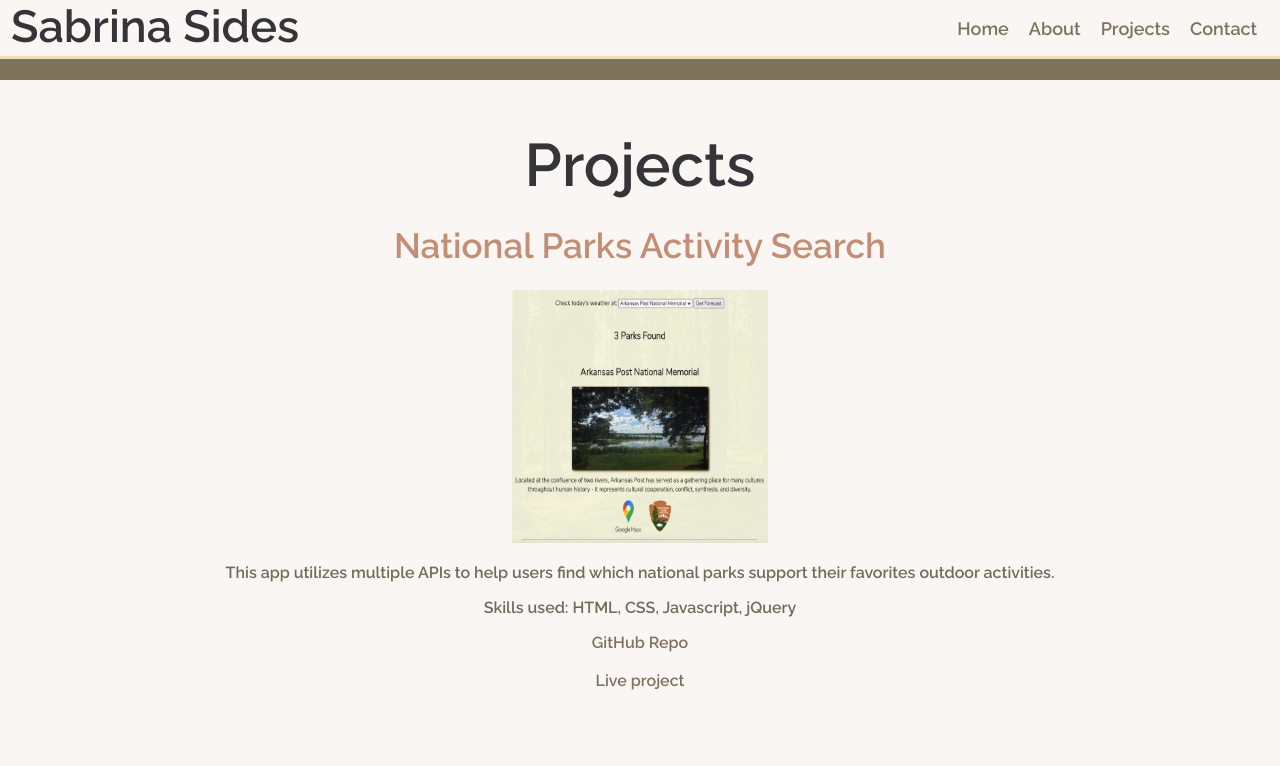
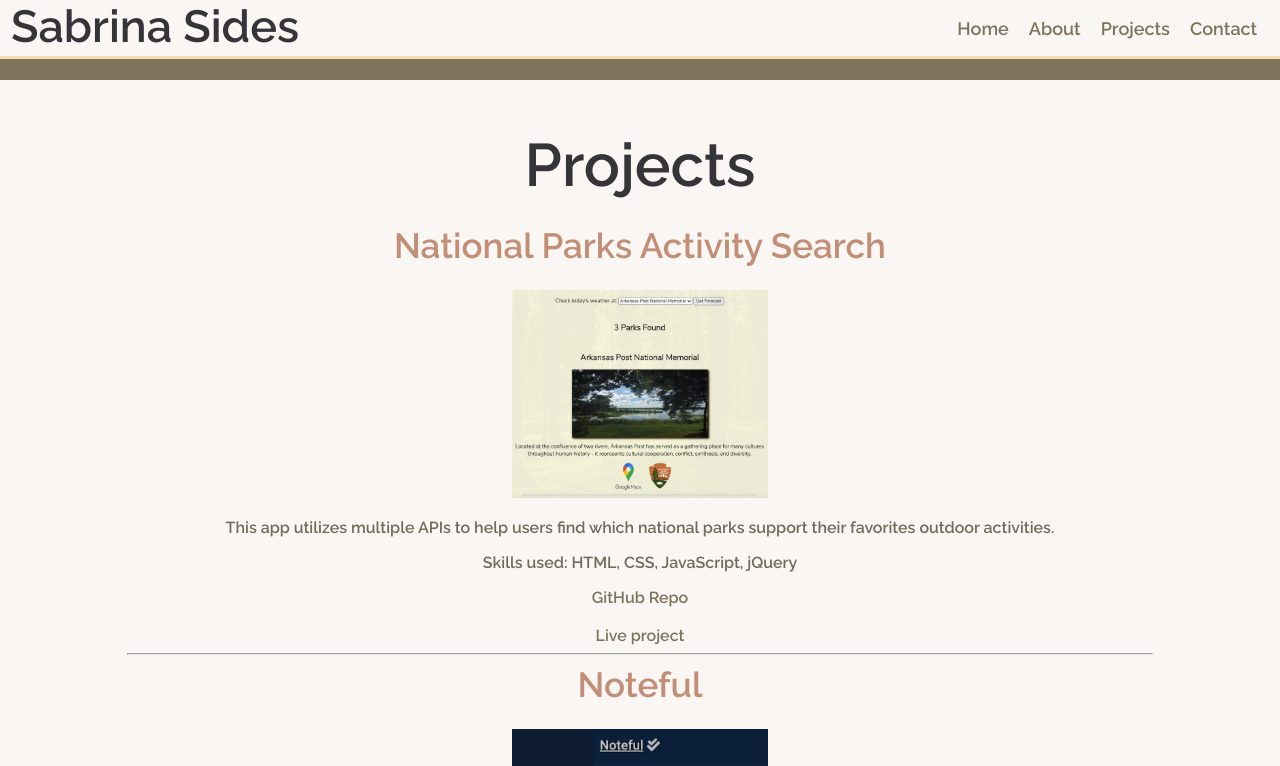
Before and after one commit to SabrinaSides/portfolio-sabrina-sides, a React (Create React App) app: page /projects in a window 1280 px wide. Shown: the top 766 px of the page. Built offline with nearby package versions, Linux system fonts and the light colour scheme.

Commit message:
adding new project

```diff
--- a/src/Projects/ProjectsPage.css
+++ b/src/Projects/ProjectsPage.css
@@ -9,9 +9,13 @@
   height: 60%;
 }
 
+hr {
+  width: 80%;
+}
+
 /* Desktop adjustments */
 @media all and (min-width: 600px) {
   .projects {
-    flex-direction: row;
+    flex-direction: column;
   }
 }
--- a/src/Projects/ProjectsPage.js
+++ b/src/Projects/ProjectsPage.js
@@ -1,6 +1,7 @@
 import React from 'react';
 import Project from './Project';
 import NPProject from '../images/NPProject.jpg';
+import Noteful from '../images/Noteful.jpeg';
 import './ProjectsPage.css';
 
 export default function Projects() {
@@ -14,9 +15,17 @@ export default function Projects() {
           src={NPProject}
           description="This app utilizes multiple APIs to help users find which national
           parks support their favorites outdoor activities."
-          skills="HTML, CSS, Javascript, jQuery"
+          skills="HTML, CSS, JavaScript, jQuery"
           urlRepo="https://github.com/SabrinaSides/NationalParksActivitySearch"
           urlLive="https://sabrinasides.github.io/NationalParksActivitySearch"
+        />
+        <hr />
+        <Project
+          title="Noteful"
+          src={Noteful}
+          description="Created in coordination with the Thinkful curriculum, this app allows users to create and organize notes."
+          skills="HTML, CSS, JavaScript, React"
+          urlRepo="https://github.com/SabrinaSides/noteful-client"
         />
       </div>
     </div>
```
Also changed, not shown: src/images/Noteful.jpeg (added).
